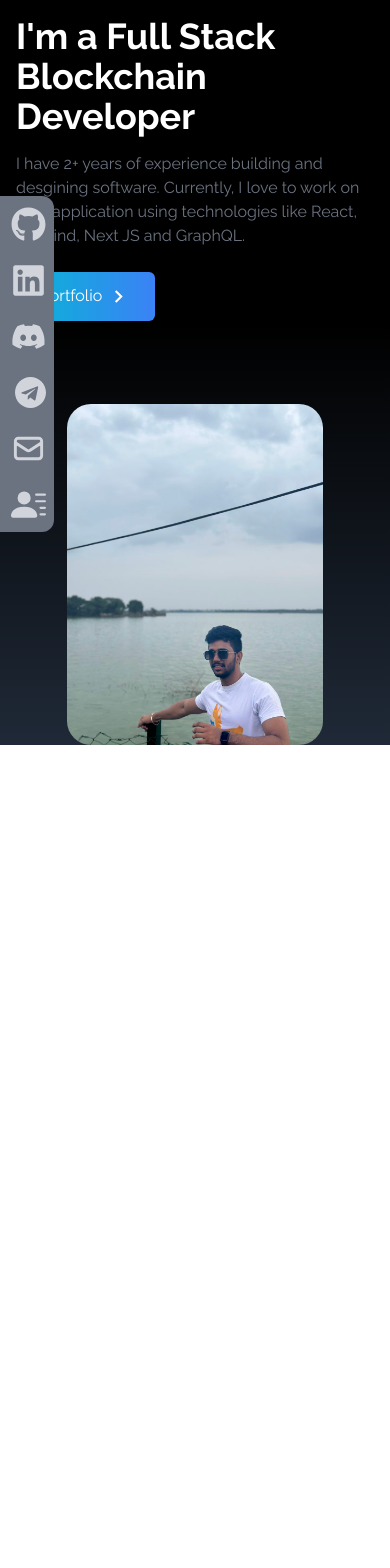
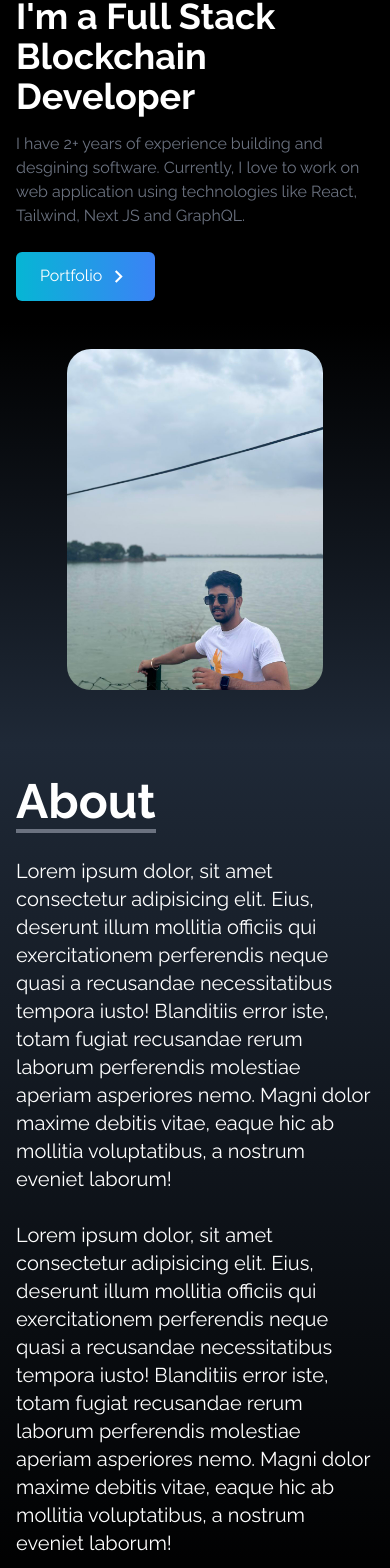
Before and after one commit to harshasingamshetty1/harsha-portfolio, a React (Create React App) app: page / in a window 390 px wide. Shown: the part 99-1667 px from the top of the page. Before the commit the page ends 844 px from the top, so only its background shows below. Built offline with nearby package versions, Linux system fonts and the light colour scheme.

Commit message:
feat: About comp

```diff
--- a/src/App.js
+++ b/src/App.js
@@ -1,11 +1,14 @@
 import Navbar from "./components/Navbar";
 import Home from "./components/Home";
 import SocialLinks from "./components/SocialLinks";
+import About from "./components/About";
+
 export default function App() {
   return (
     <div className="  ">
       <Navbar />
       <Home />
+      <About />
       <SocialLinks />
     </div>
   );
--- /dev/null
+++ b/src/components/About.jsx
@@ -0,0 +1,40 @@
+import React from "react";
+
+function About() {
+  return (
+    /* Usually, first have a div for the entire screen as a container
+        then start adding more divs within
+        try to keep the outermost div only care about the container we are creating
+        i.e mostly (h,w, bg-color) only these.
+        unlike below, where I used flex, etc which is not a good practise
+    */
+    <div
+      name="About"
+      className=" flex flex-col justify-center lg:px-20 px-4  w-full h-screen  bg-gradient-to-b from-gray-800  to-black  "
+    >
+      <h1 className="max-w-screen-lg  font-bold text-5xl text-white  pb-8">
+        <span className="border-b-4 border-gray-500">About</span>
+      </h1>
+      <div className=" text-xl">
+        <p className="text-white">
+          Lorem ipsum dolor, sit amet consectetur adipisicing elit. Eius,
+          deserunt illum mollitia officiis qui exercitationem perferendis neque
+          quasi a recusandae necessitatibus tempora iusto! Blanditiis error
+          iste, totam fugiat recusandae rerum laborum perferendis molestiae
+          aperiam asperiores nemo. Magni dolor maxime debitis vitae, eaque hic
+          ab mollitia voluptatibus, a nostrum eveniet laborum!
+          <br />
+          <br />
+          Lorem ipsum dolor, sit amet consectetur adipisicing elit. Eius,
+          deserunt illum mollitia officiis qui exercitationem perferendis neque
+          quasi a recusandae necessitatibus tempora iusto! Blanditiis error
+          iste, totam fugiat recusandae rerum laborum perferendis molestiae
+          aperiam asperiores nemo. Magni dolor maxime debitis vitae, eaque hic
+          ab mollitia voluptatibus, a nostrum eveniet laborum!
+        </p>
+      </div>
+    </div>
+  );
+}
+
+export default About;
--- a/src/components/Home.jsx
+++ b/src/components/Home.jsx
@@ -9,8 +9,8 @@ const Home = () => {
       name="home"
       className="h-screen w-full bg-gradient-to-b from-black via-black to-gray-800"
     >
-      <div className="  mx-auto max-w-screen-lg  flex flex-col items-center justify-center h-full px-4 md:pt-0 pt-10 md:flex-row">
-        <div className="flex flex-col h-full justify-center ">
+      <div className="  mx-auto max-w-screen-lg  flex flex-col items-center justify-center h-full px-4 md:pt-0 md:flex-row">
+        <div className="flex pt-10 flex-col md:h-full justify-center ">
           <h2 className="text-4xl   sm:text-7xl font-bold text-white ">
             I'm a Full Stack Blockchain Developer
           </h2>
@@ -41,11 +41,11 @@ const Home = () => {
           </div>
         </div>
 
-        <div>
+        <div className="">
           <img
             src={HeroImage}
             alt="my profile"
-            className="mr-auto w-64 rounded-3xl  max-w-md  md:mt-0 "
+            className="mr-auto md:h-full  object-cover  w-64 rounded-3xl max-w-md mt-10 md:mt-0 "
           />
         </div>
       </div>
--- a/src/components/SocialLinks.jsx
+++ b/src/components/SocialLinks.jsx
@@ -1,7 +1,7 @@
 import React from "react";
 import { FaGithub, FaLinkedin, FaDiscord, FaTelegram } from "react-icons/fa";
 import { HiOutlineMail } from "react-icons/hi";
-import { BsFillPersonLinesFill, BsPersonLinesFill } from "react-icons/bs";
+import { BsFillPersonLinesFill } from "react-icons/bs";
 
 function SocialLinks() {
   const socials = [
@@ -14,7 +14,7 @@ function SocialLinks() {
         </>
       ),
       href: "https://github.com/harshasingamshetty1",
-      style: "rounded-tr-xl ",
+      style: "rounded-tr-lg ",
     },
     {
       id: 1,
@@ -61,16 +61,16 @@ function SocialLinks() {
       child: (
         <>
           <span className="text-2xl ml-4">Resume</span>
-          <BsPersonLinesFill className="ml-4 mr-2" size={35} />
+          <BsFillPersonLinesFill className="ml-4 mr-2" size={35} />
         </>
       ),
       href: "/resume.pdf",
-      style: "rounded-br-xl ",
+      style: "rounded-br-lg ",
       download: true,
     },
   ];
   return (
-    <div className="flex flex-col fixed top-[35%] left-0 px-2  ">
+    <div className="hidden lg:flex flex-col fixed top-[30%] left-0 px-2  ">
       <ul>
         {socials.map((item) => (
           <li
@@ -86,7 +86,7 @@ function SocialLinks() {
               target="_blank"
               download={item.download}
               rel="noopener noreferrer"
-              className="flex justify-between items-center w-full text-gray-300"
+              className="flex justify-between items-center w-full text-white"
             >
               {item.child}
             </a>
```
